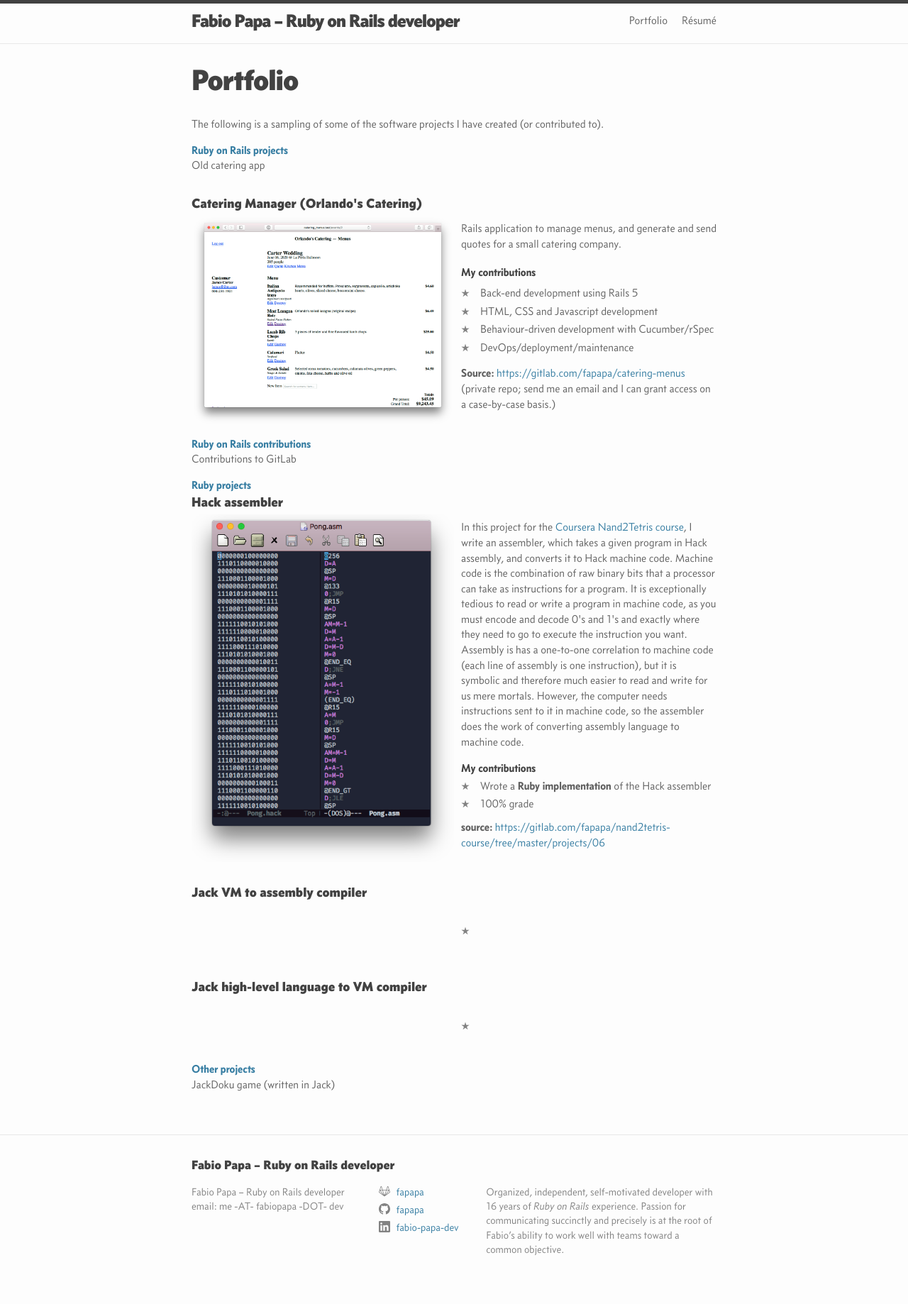
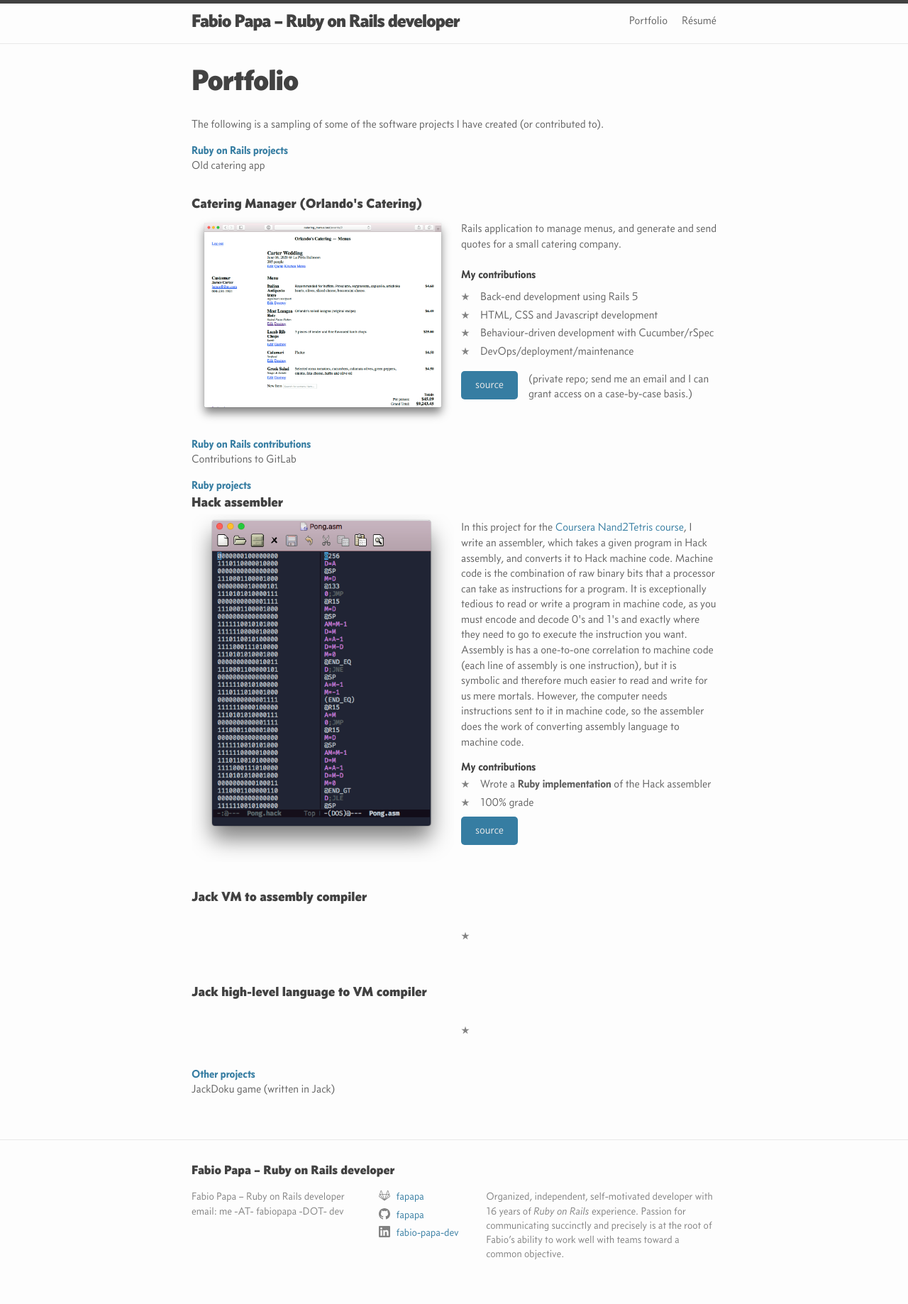
Before and after one commit to fapapa/fapapa.github.io, a Jekyll site: the page built from portfolio.md, in a window 1280 px wide. Shown: the whole page at 71% size. Built offline with Jekyll 4.4.1, drawn with Linux system fonts in a browser that asks for light colours.

Commit message:
Modify the projects' "source" section to be a button

```diff
--- a/_sass/general.scss
+++ b/_sass/general.scss
@@ -50,6 +50,24 @@
         "contrib-head"
         "contrib-list"
         "source";
+      .source a {
+	display: block;
+	float: left;
+	height: 32px;
+	width: 80px;
+	margin-right: 15px;
+	margin-bottom: 15px;
+	border-radius: 5px;
+	padding-top: 8px;
+	vertical-align: center;
+	color: $grey-color-light;
+	text-align: center;
+	background-color: $brand-color;
+	&:hover {
+	  text-decoration: none;
+	  color: white;
+	}
+      }
       & + li { margin-top: 30px; }
       h2 {
 	grid-area: title;
--- a/portfolio.md
+++ b/portfolio.md
@@ -25,9 +25,8 @@ contributed to).
 	<li>DevOps/deployment/maintenance</li>
 </ul>
 <p class="source">
-  <strong>Source:</strong> <a href="https://gitlab.com/fapapa/catering-menus">
-  https://gitlab.com/fapapa/catering-menus </a> (private repo; send me an email
-  and I can grant access on a case-by-case basis.)
+<a href="https://gitlab.com/fapapa/catering-menus">source</a>
+(private repo; send me an email and I can grant access on a case-by-case basis.)
 </p>
 </li>
 </ul>
@@ -64,9 +63,11 @@ converted to assembly" src="/assets/hack_assembler-screenshot.png"/>
 <li>100% grade</li>
 </ul>
 
-<p class="source"><strong>source:</strong><a
-href="https://gitlab.com/fapapa/nand2tetris-course/tree/master/projects/06">
-https://gitlab.com/fapapa/nand2tetris-course/tree/master/projects/06</a></p>
+<p class="source">
+  <a href="https://gitlab.com/fapapa/nand2tetris-course/tree/master/projects/06">
+  source
+  </a>
+</p>
 
 </li>
 <li>
```
